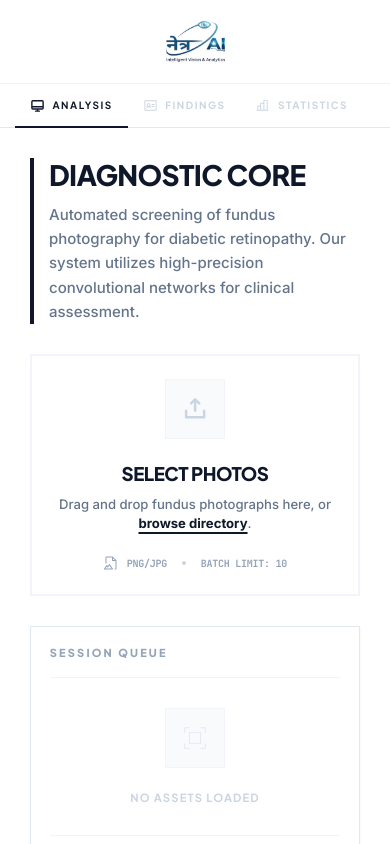
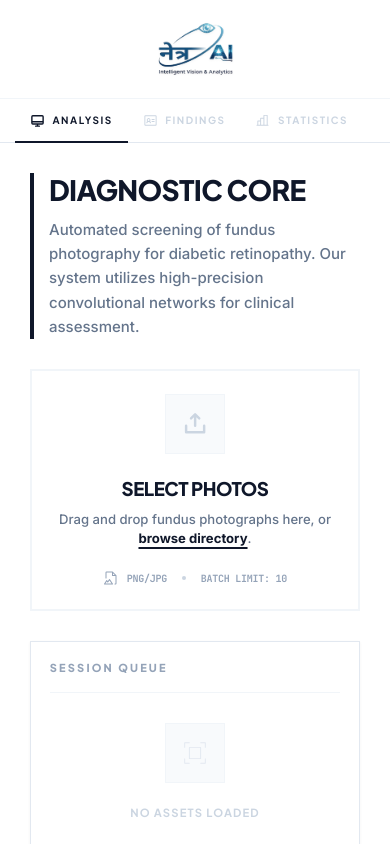
Before and after one commit to hostelfood-creator/retinal-disease, a Next.js app in the folder retinal-disease-detection/frontend-next/: page / in a window 390 px wide. Shown: the top 844 px of the page. Built offline with nearby package versions, Linux system fonts and the light colour scheme.

Commit message:
Hide Pulse icon on mobile in diagnostic report, increase header logo size

```diff
--- a/retinal-disease-detection/frontend-next/src/components/DetailModal.tsx
+++ b/retinal-disease-detection/frontend-next/src/components/DetailModal.tsx
@@ -94,8 +94,8 @@ export const DetailModal: React.FC<DetailModalProps> = ({
         {/* Header */}
         <div className="sticky top-0 z-10 flex items-center justify-between border-b-2 border-slate-100 bg-white px-4 py-4 sm:px-10 sm:py-6">
           <div className="flex items-center gap-3 sm:gap-4 min-w-0">
-            <div className="flex h-10 w-10 sm:h-12 sm:w-12 items-center justify-center bg-slate-900 shrink-0">
-              <Pulse weight="bold" className="h-5 w-5 sm:h-6 sm:w-6 text-white" />
+            <div className="hidden sm:flex h-12 w-12 items-center justify-center bg-slate-900 shrink-0">
+              <Pulse weight="bold" className="h-6 w-6 text-white" />
             </div>
             <div className="min-w-0">
               <h3 className="text-lg sm:text-2xl font-black text-slate-900 uppercase tracking-tight font-heading">Diagnostic Report</h3>
--- a/retinal-disease-detection/frontend-next/src/components/Header.tsx
+++ b/retinal-disease-detection/frontend-next/src/components/Header.tsx
@@ -27,9 +27,9 @@ export const Header: React.FC<HeaderProps> = ({ activeTab, onTabChange, resultsC
             <Image
               src="/logo.png"
               alt="Netra AI - Intelligent Vision & Analytics"
-              width={350}
-              height={100}
-              className="object-contain h-16 sm:h-20 lg:h-24 w-auto drop-shadow-sm"
+              width={420}
+              height={120}
+              className="object-contain h-20 sm:h-24 lg:h-28 w-auto drop-shadow-sm"
               quality={100}
               priority
             />
```
